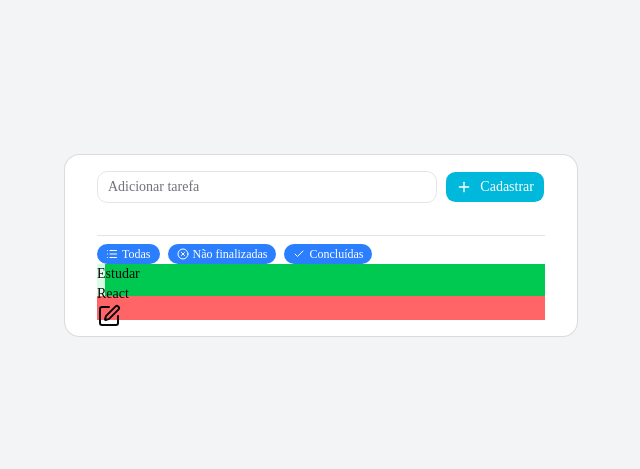
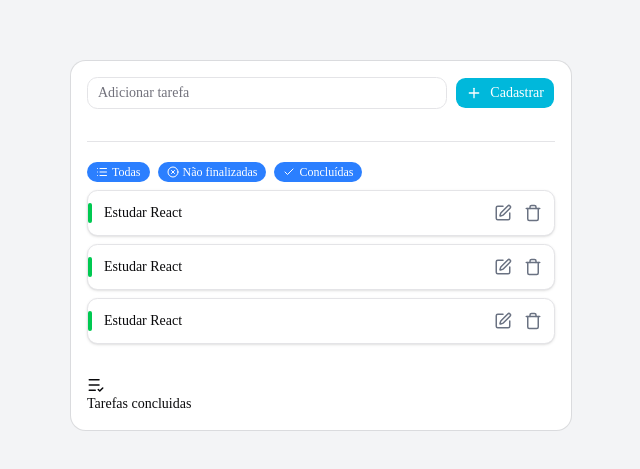
Before and after one commit to SharonDev-commits/Agenda, a Next.js app: page / in a window 1280 px wide. Shown: the part 155-624 px from the top of the page, without its empty margins (319-959 px from the left). Built offline with nearby package versions, Linux system fonts and the light colour scheme.

Commit message:
chore: estilização da lista principal

```diff
--- a/src/app/page.tsx
+++ b/src/app/page.tsx
@@ -4,27 +4,27 @@ import { Card, CardContent, CardHeader } from "@/components/ui/card"
 import { Input } from "@/components/ui/input"
 import { Separator } from "@/components/ui/separator"
 
-import { Plus, List, Check, CircleX, SquarePen } from "lucide-react"
+import { Trash, Plus, List, Check, CircleX, SquarePen, ListCheck } from "lucide-react"
 
 const Home = () => {
   return (
     <main className="w-full h-screen bg-gray-100 flex justify-center items-center">
-      <Card className="w-lg p-4 space-y-4">
+      <Card className="w-[500px] p-4 space-y-4">
 
         {/* Header */}
-        <CardHeader className="flex gap-2">
+        <CardHeader className="flex flex-row gap-2 p-0">
           <Input placeholder="Adicionar tarefa" />
 
-          <Button className="cursor-pointer bg-cyan-500 hover:bg-cyan-600 text-white transition-colors duration-200 flex items-center gap-2">
+          <Button className="cursor-pointer bg-cyan-500 hover:bg-cyan-600 text-white transition-colors flex items-center gap-2">
             <Plus size={18} />
             Cadastrar
           </Button>
         </CardHeader>
 
-        {/* Content */}
-        <CardContent>
-          <Separator className="mb-2" />
+        <CardContent className="space-y-2 p-0">
+          <Separator className="mb-5"/>
 
+          {/* Filtros */}
           <div className="flex gap-2">
             <Badge className="flex items-center gap-1 cursor-pointer bg-blue-500 hover:bg-violet-500 text-white transition-colors">
               <List size={16} />
@@ -42,16 +42,61 @@ const Home = () => {
             </Badge>
           </div>
 
-          <div className="bg-red-400 h-14">
-            <div className=" bg-green-500 h-8">
-              <div className="w-2 h-full bg-green-100">
-                <p>Estudar React</p>
-                <div><SquarePen /></div>
-              </div>
+          <div className="flex items-center justify-between bg-white p-3 rounded-lg shadow-sm border overflow-hidden">
+            <div className="w-1 self-stretch bg-green-500 rounded-full -ml-3 mr-3"></div>
+            <p className="text-sm font-medium flex-1">
+              Estudar React
+            </p>
+            <div className="flex items-center gap-3">
+              <SquarePen
+                size={18}
+                className="cursor-pointer text-gray-500 hover:text-blue-500 transition-colors"
+              />
+              <Trash
+                size={18}
+                className="cursor-pointer text-gray-500 hover:text-red-500 transition-colors"
+              />
+            </div>
+          </div>
+          <div className="flex items-center justify-between bg-white p-3 rounded-lg shadow-sm border overflow-hidden">
+            <div className="w-1 self-stretch bg-green-500 rounded-full -ml-3 mr-3"></div>
+            <p className="text-sm font-medium flex-1">
+              Estudar React
+            </p>
+            <div className="flex items-center gap-3">
+              <SquarePen
+                size={18}
+                className="cursor-pointer text-gray-500 hover:text-blue-500 transition-colors"
+              />
+              <Trash
+                size={18}
+                className="cursor-pointer text-gray-500 hover:text-red-500 transition-colors"
+              />
+            </div>
+          </div>
+          <div className="flex items-center justify-between bg-white p-3 rounded-lg shadow-sm border overflow-hidden">
+            <div className="w-1 self-stretch bg-green-500 rounded-full -ml-3 mr-3"></div>
+            <p className="text-sm font-medium flex-1">
+              Estudar React
+            </p>
+            <div className="flex items-center gap-3">
+              <SquarePen
+                size={18}
+                className="cursor-pointer text-gray-500 hover:text-blue-500 transition-colors"
+              />
+              <Trash
+                size={18}
+                className="cursor-pointer text-gray-500 hover:text-red-500 transition-colors"
+              />
             </div>
           </div>
 
         </CardContent>
+
+        <div>
+          <ListCheck size={18}/>
+          <p>Tarefas concluidas</p>
+        </div>
 
       </Card>
     </main>
```
